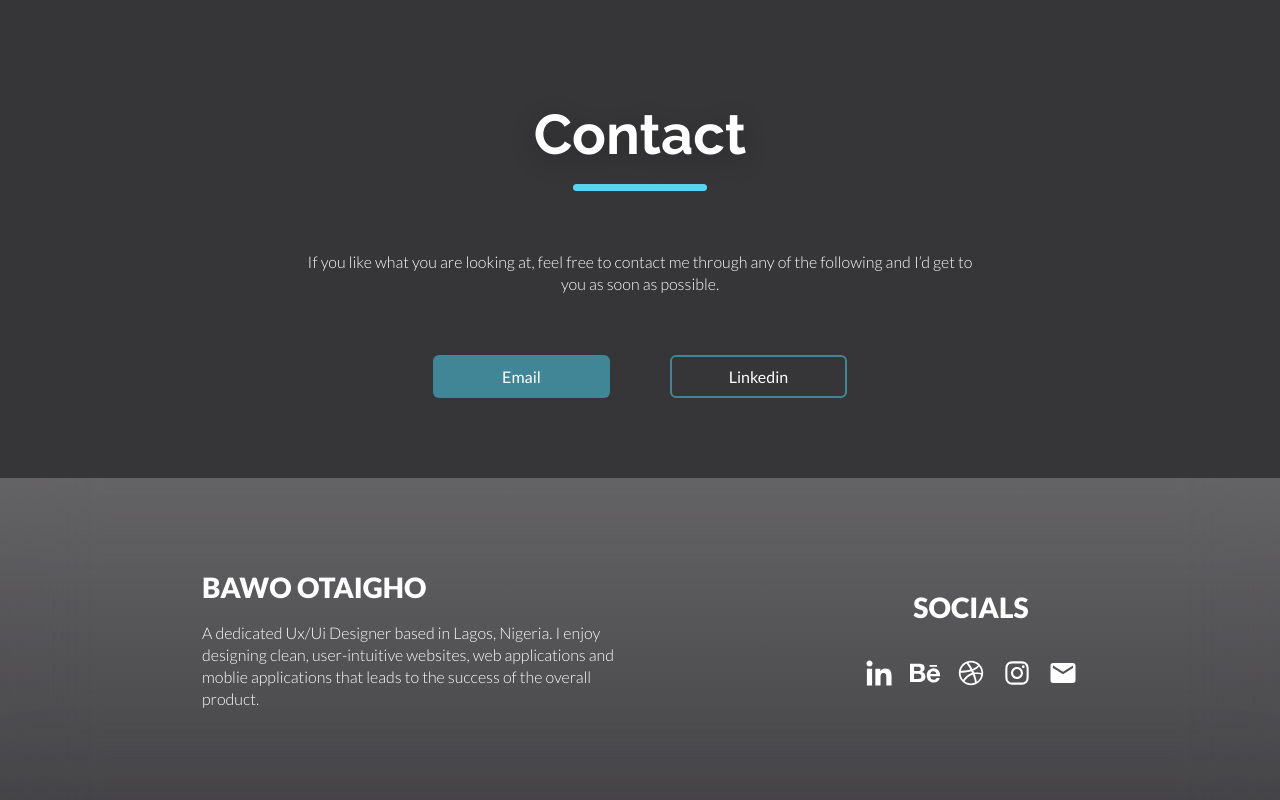
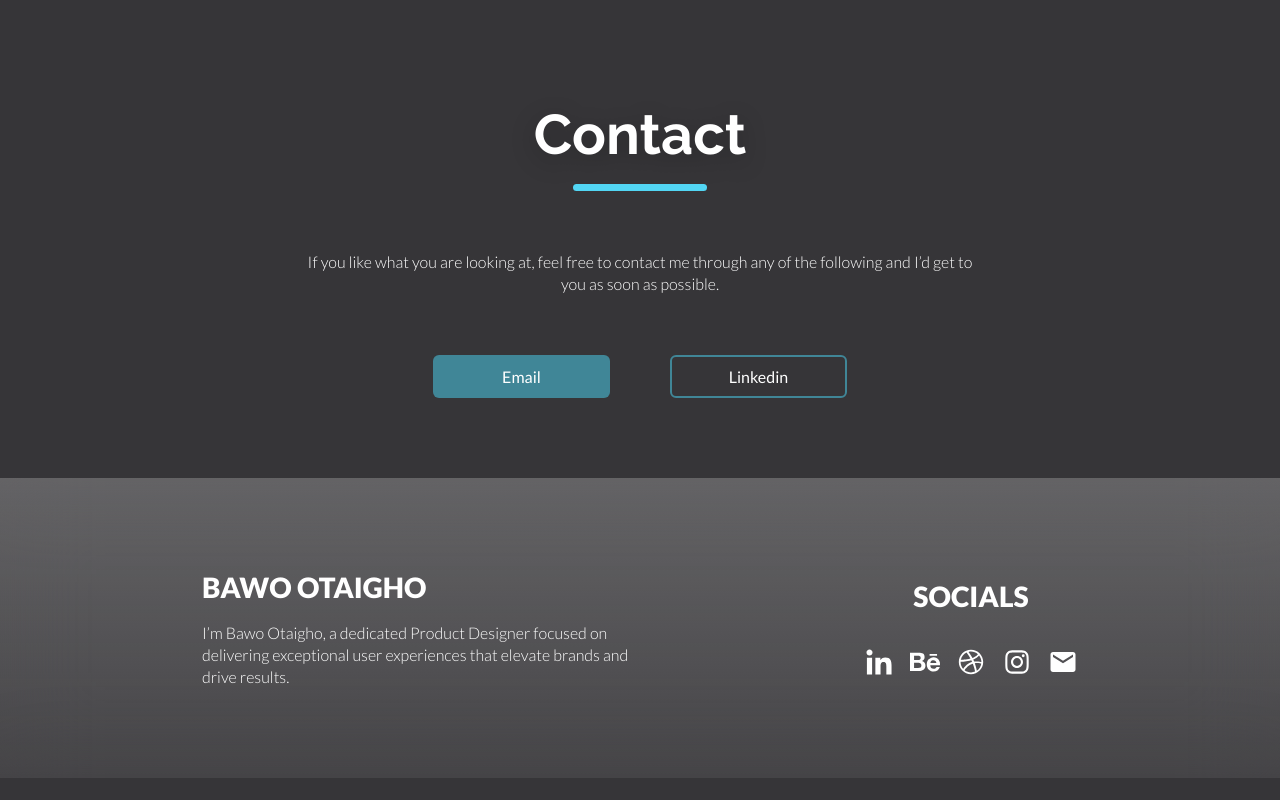
Before and after one commit to kazdevs/bawo-otaigho-portfolio, a React (Create React App) app: page / in a window 1280 px wide. Shown: the part 4754-5554 px from the top of the page. After the commit the page ends 5532 px from the top, so only its background shows below. Built offline with nearby package versions, Linux system fonts and the light colour scheme.

Commit message:
footer change

```diff
--- a/src/sections/footer/Footer.jsx
+++ b/src/sections/footer/Footer.jsx
@@ -16,10 +16,7 @@ const Footer = () => {
         <div className='footer__text'>
           <h2>Bawo Otaigho</h2>
           <p>
-            A dedicated Ux/Ui Designer based in Lagos, Nigeria. I enjoy
-            designing clean, user-intuitive websites, web applications and
-            moblie applications that leads to the success of the overall
-            product.
+            I’m Bawo Otaigho, a dedicated Product Designer focused on delivering exceptional user experiences that elevate brands and drive results.
           </p>
         </div>
         <div className='footer__socials'>
```
